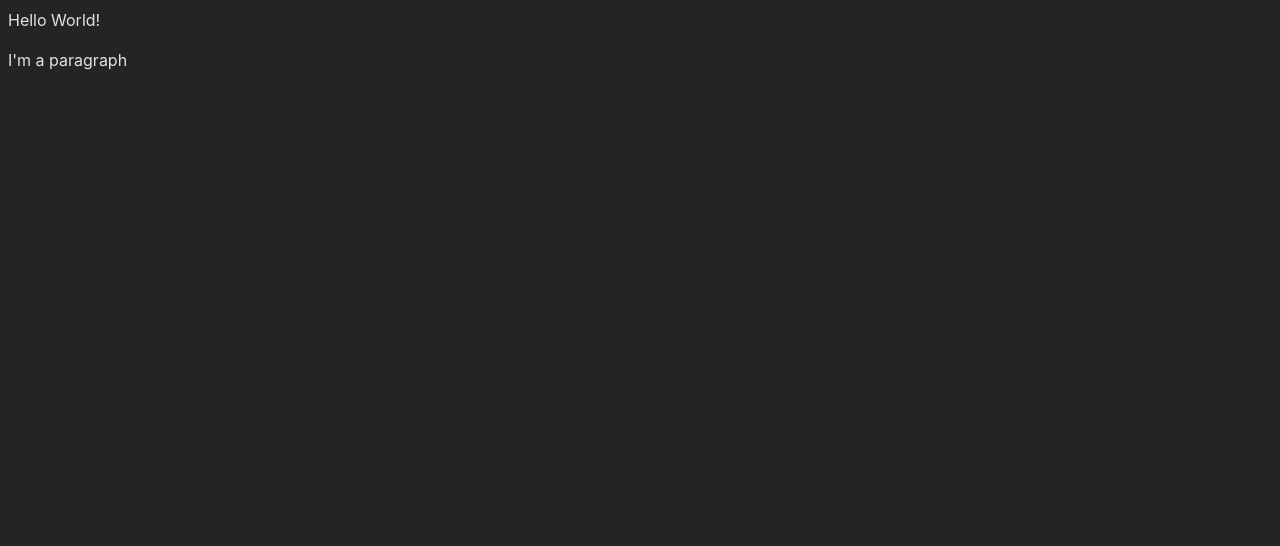
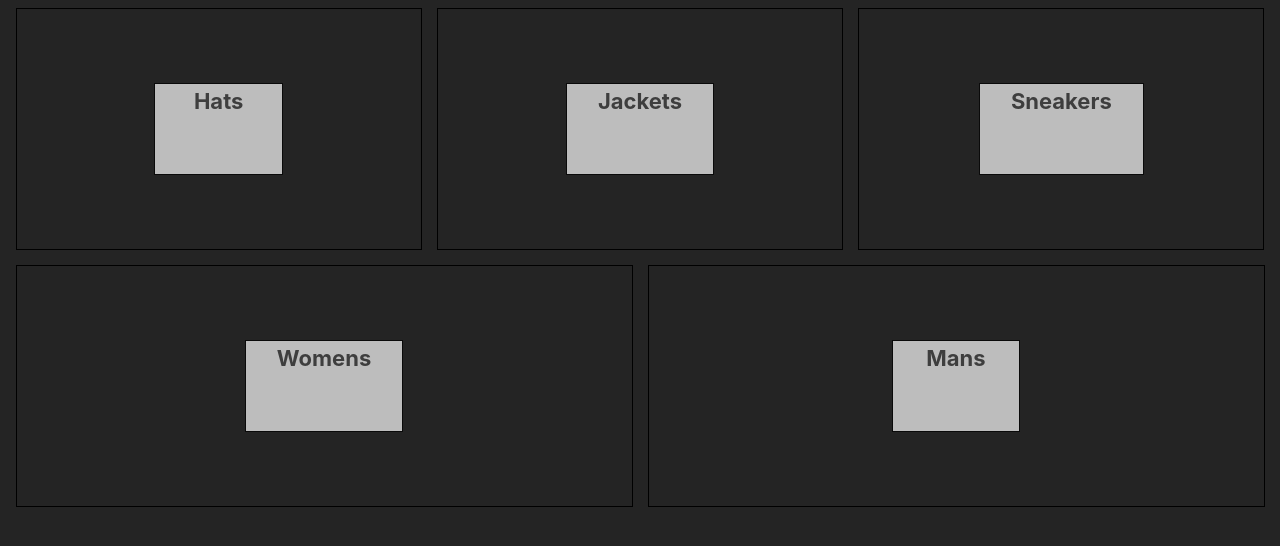
Before and after one commit to isabella-projects/ecommerce-clothing, a React (Vite) app: page / in a window 1280 px wide. Shown: the top 546 px of the page. Built offline with nearby package versions, Linux system fonts and the light colour scheme.

Commit message:
Basic view and styling

```diff
--- a/src/App.jsx
+++ b/src/App.jsx
@@ -1,12 +1,42 @@
-import "./App.css";
+import "./categories.styles.scss";
 
-function App() {
+const App = () => {
+    const categories = [
+        {
+            id: 1,
+            title: "Hats",
+        },
+        {
+            id: 2,
+            title: "Jackets",
+        },
+        {
+            id: 3,
+            title: "Sneakers",
+        },
+        {
+            id: 4,
+            title: "Womens",
+        },
+        {
+            id: 5,
+            title: "Mans",
+        },
+    ];
+
     return (
-        <div>
-            Hello World!
-            <p>I&apos;m a paragraph</p>
+        <div className="categories-container">
+            {categories.map(({ title, id }) => (
+                <div key={id} className="category-container">
+                    <div className="background-image"></div>
+                    <div className="category-body-container">
+                        <h2>{title}</h2>
+                        <p>Shop Now</p>
+                    </div>
+                </div>
+            ))}
         </div>
     );
-}
+};
 
 export default App;
```
